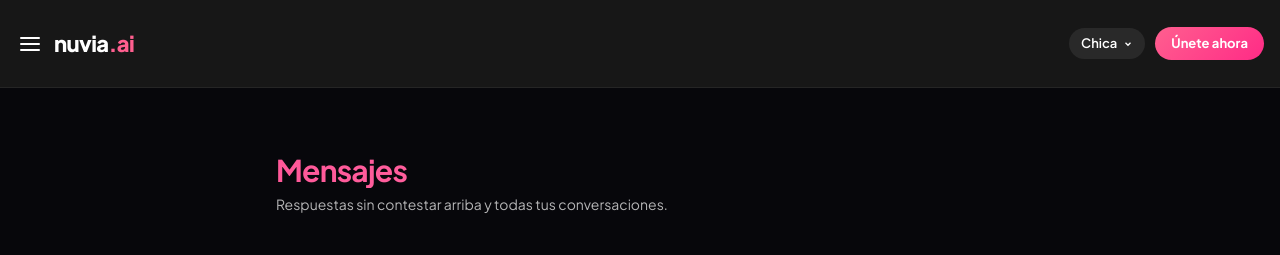
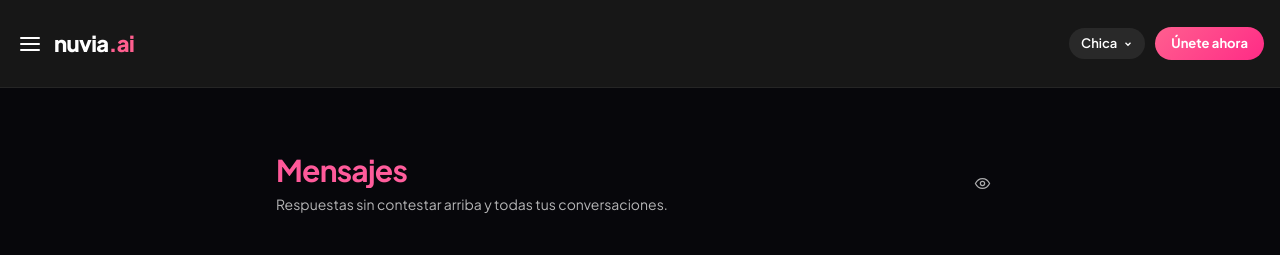
Before and after one commit to 3737631/luciaia, a Next.js app: page /luciaia/messages in a window 1280 px wide. Shown: the top 255 px of the page. Built offline with nearby package versions, Linux system fonts and the light colour scheme.

Commit message:
Numeros de sesion: boton visible en Mensajes (solo owner, apagado en web publica)

```diff
--- a/src/app/history/page.tsx
+++ b/src/app/history/page.tsx
@@ -7,7 +7,7 @@ import { getHistory, clearHistory, clearGirlData, getConversationHistory, isGirl
 import { getCustomGirls } from "@/lib/storage";
 import { getGirlImage } from "@/lib/images";
 import { goBack } from "@/lib/nav";
-import { isDebugMode, sessionShortId } from "@/lib/debug";
+import { isDebugMode, getShowSessionIds, onShowSessionIdsChange, sessionShortId } from "@/lib/debug";
 import { girls } from "@/data/girls";
 
 interface GirlRow {
@@ -32,6 +32,13 @@ function HistoryContent() {
   const searchParams = useSearchParams();
   const router = useRouter();
   const debug = isDebugMode();
+  const [showSessionIds, setShowSessionIdsState] = useState(() => getShowSessionIds());
+
+  useEffect(() => {
+    return onShowSessionIdsChange(() => setShowSessionIdsState(getShowSessionIds()));
+  }, []);
+
+  const showNum = debug || showSessionIds;
   const [rows, setRows] = useState<GirlRow[]>([]);
   const [single, setSingle] = useState<GirlRow | null>(null);
   const [singleLast, setSingleLast] = useState("");
@@ -343,7 +350,7 @@ function HistoryContent() {
                           <div className="flex items-baseline justify-between gap-3">
                             <p className="truncate text-[1.02rem] font-semibold leading-tight text-white">
                               {single.name}
-                              {debug && (
+                              {showNum && (
                                 <span className="ml-1.5 rounded bg-white/10 px-1.5 py-0.5 align-middle font-mono text-[9px] font-normal leading-none text-white/40">
                                   #{sessionShortId(s.id)}
                                 </span>
@@ -409,7 +416,7 @@ function HistoryContent() {
                     <div className="flex items-baseline justify-between gap-3">
                       <p className="truncate text-[1.02rem] font-semibold leading-tight text-white">
                       {r.name}
-                      {debug && r.sessionId && (
+                      {showNum && r.sessionId && (
                         <span className="ml-1.5 rounded bg-white/10 px-1.5 py-0.5 align-middle font-mono text-[9px] font-normal leading-none text-white/40">
                           #{sessionShortId(r.sessionId)}
                         </span>
--- a/src/app/messages/page.tsx
+++ b/src/app/messages/page.tsx
@@ -21,7 +21,7 @@ import {
 import { getCustomGirls } from "@/lib/storage";
 import { getGirlImage } from "@/lib/images";
 import { girls } from "@/data/girls";
-import { isDebugMode, sessionShortId } from "@/lib/debug";
+import { isDebugMode, getShowSessionIds, setShowSessionIds, onShowSessionIdsChange, sessionShortId } from "@/lib/debug";
 
 interface MsgRow {
   key: string;
@@ -214,6 +214,13 @@ function MessagesContent() {
   }
 
   const debug = isDebugMode();
+  const [showSessionIds, setShowSessionIdsState] = useState(() => getShowSessionIds());
+
+  useEffect(() => {
+    return onShowSessionIdsChange(() => setShowSessionIdsState(getShowSessionIds()));
+  }, []);
+
+  const showNum = debug || showSessionIds;
 
   return (
     <>
@@ -227,6 +234,18 @@ function MessagesContent() {
             </p>
           </div>
           <div className="flex items-center gap-1.5">
+          <button
+            onClick={() => setShowSessionIds(!getShowSessionIds())}
+            className="flex h-11 w-11 items-center justify-center text-muted transition-all hover:text-white active:scale-95"
+            aria-label="Ver números de sesión"
+            title={showNum ? "Ocultar números de sesión" : "Ver números de sesión"}
+            style={showNum ? { color: "#ff2f78" } : undefined}
+          >
+            <svg width="17" height="17" viewBox="0 0 24 24" fill="none" stroke="currentColor" strokeWidth="1.8" strokeLinecap="round" strokeLinejoin="round">
+              <path d="M2 12s3.5-7 10-7 10 7 10 7-3.5 7-10 7-10-7-10-7z" />
+              <circle cx="12" cy="12" r="3" />
+            </svg>
+          </button>
           {rows.length > 0 && (
             <button
               onClick={() => setConfirmDelete("all")}
@@ -324,7 +343,7 @@ function MessagesContent() {
                     <div className="flex items-baseline justify-between gap-3">
                       <p className="truncate text-[1.02rem] font-semibold leading-tight text-white">
                         {r.name}
-                        {debug && r.sessionId && (
+                        {showNum && r.sessionId && (
                           <span className="ml-1.5 rounded bg-white/10 px-1.5 py-0.5 align-middle font-mono text-[9px] font-normal leading-none text-white/40">
                             #{sessionShortId(r.sessionId)}
                           </span>
--- a/src/lib/debug.ts
+++ b/src/lib/debug.ts
@@ -1,12 +1,38 @@
+const SHOW_KEY = "lunacall_show_session_ids";
+const SHOW_EVENT = "lunacall_show_ids";
+
 export function isDebugMode(): boolean {
   if (typeof window === "undefined") return false;
   try {
-    return localStorage.getItem("lunacall_debug") === "1";
+    return localStorage.getItem("lunacall_debug") === "1" || localStorage.getItem(SHOW_KEY) === "1";
   } catch {
     return false;
   }
 }
 
+export function getShowSessionIds(): boolean {
+  if (typeof window === "undefined") return false;
+  try {
+    return localStorage.getItem(SHOW_KEY) === "1";
+  } catch {
+    return false;
+  }
+}
+
+export function setShowSessionIds(v: boolean): void {
+  try {
+    if (v) localStorage.setItem(SHOW_KEY, "1");
+    else localStorage.removeItem(SHOW_KEY);
+  } catch {}
+  if (typeof window !== "undefined") window.dispatchEvent(new Event(SHOW_EVENT));
+}
+
+export function onShowSessionIdsChange(cb: () => void): () => void {
+  if (typeof window === "undefined") return () => {};
+  window.addEventListener(SHOW_EVENT, cb);
+  return () => window.removeEventListener(SHOW_EVENT, cb);
+}
+
 export function sessionShortId(id: string): string {
   return id.length > 5 ? id.slice(-5) : id;
 }
```
